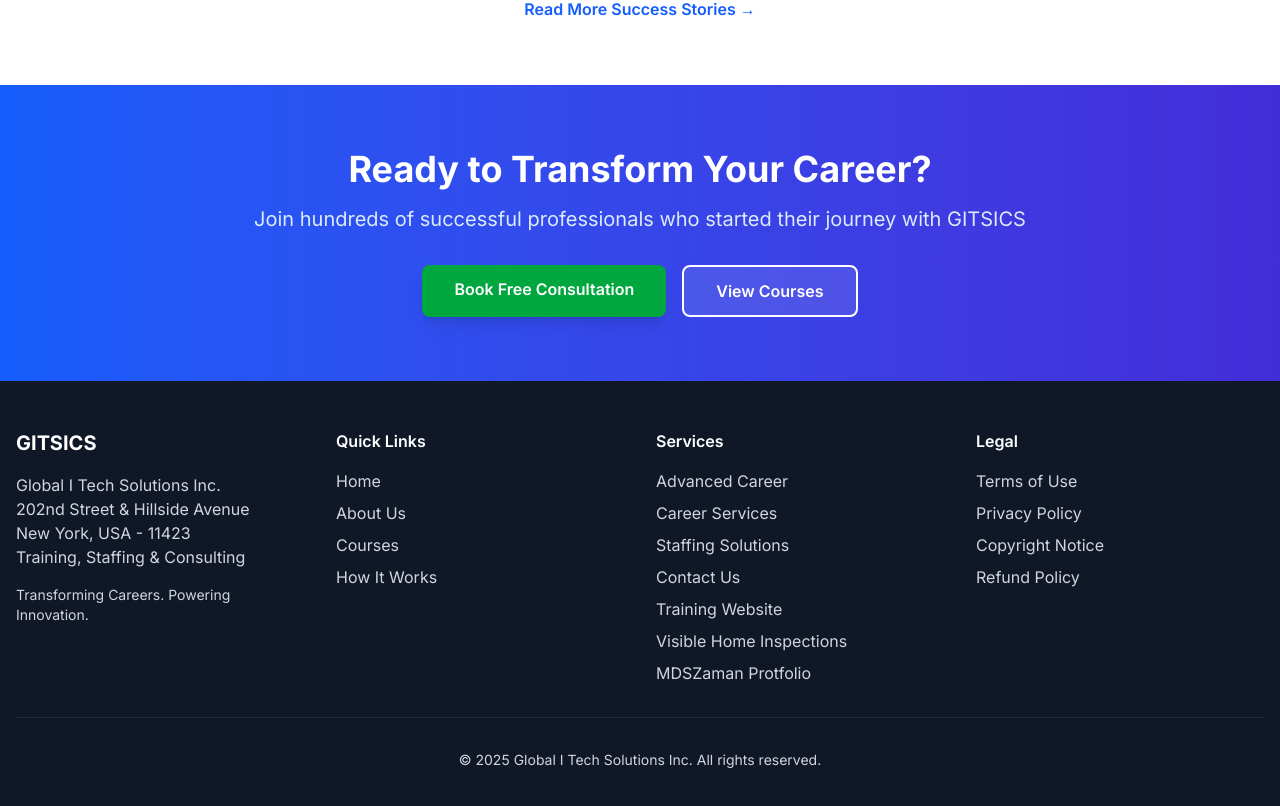
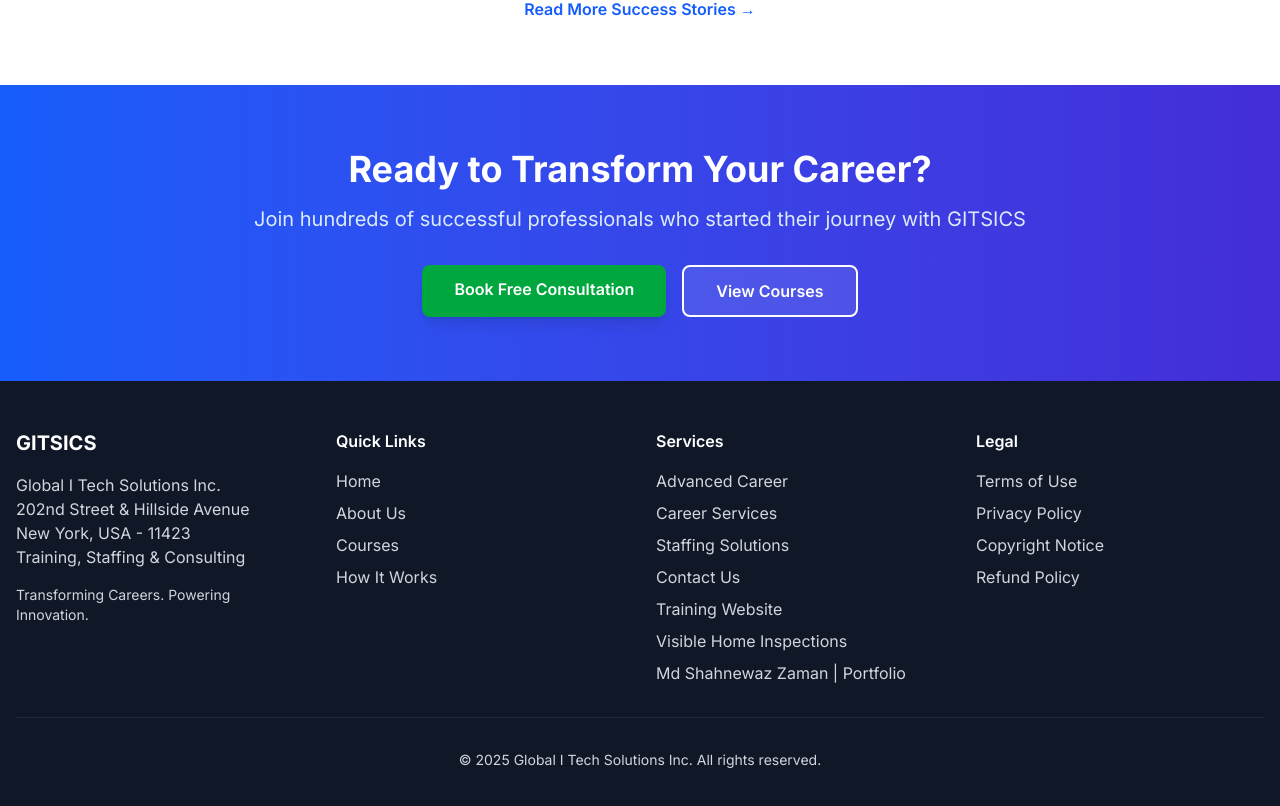
Before and after one commit to gits5213/gitsics-website, a Next.js app: page / in a window 1280 px wide. Shown: the part 5073-5879 px from the top of the page. Built offline with nearby package versions, Linux system fonts and the light colour scheme.

Commit message:
Update footer link text from 'MDSZaman Protfolio' to 'Md Shahnewaz Zaman | Portfolio'

```diff
--- a/app/components/Footer.tsx
+++ b/app/components/Footer.tsx
@@ -53,7 +53,7 @@
               </li>
               <li>
                 <a href="https://mdszaman.com/" target="_blank" rel="noopener noreferrer" className="hover:text-white transition">
-                  MDSZaman Protfolio
+                  Md Shahnewaz Zaman | Portfolio
                 </a>
               </li>
             </ul>
```
